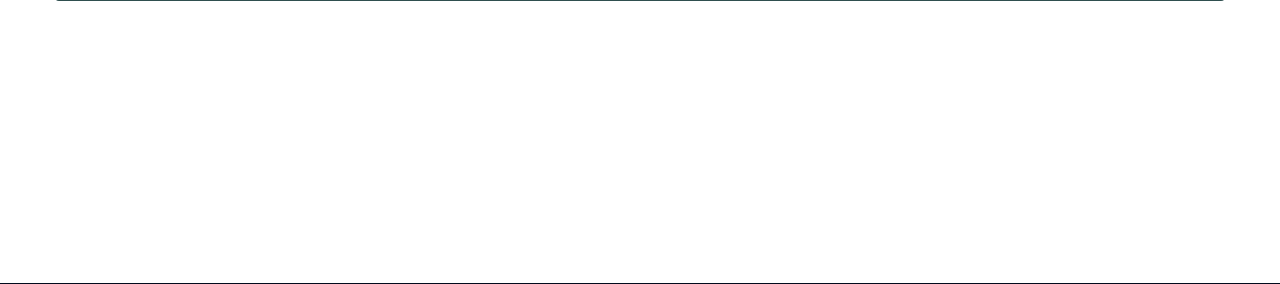
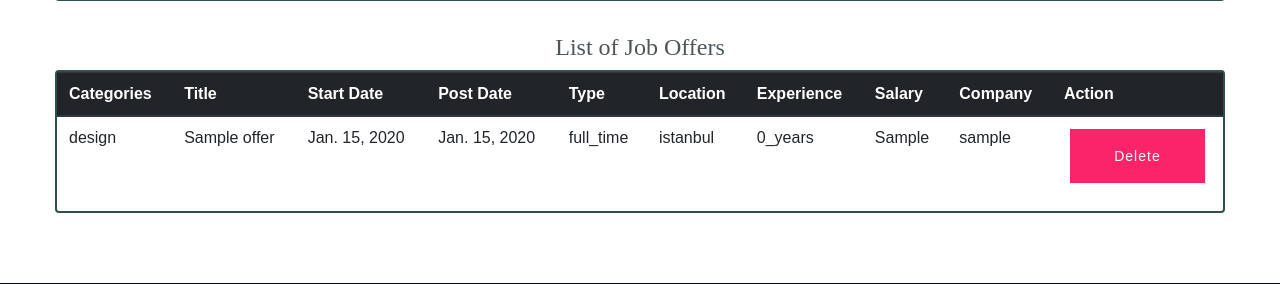
Before and after one commit to buseggencoglu/owl-s-agent, a Django app: page /dashboard/ in a window 1280 px wide. Shown: the part 218-502 px from the top of the page. Run offline with Django 3.2, Linux system fonts and the light colour scheme; a user stored in the database is signed in; tables that the repository leaves empty hold one stand-in row (values such as "Sample post"); some libraries are stand-ins or nearby versions; some web fonts are replaced.

Commit message:
Admin Dashboard updated
Delete job function added.

```diff
--- a/owl_agent/templates/website/base.html
+++ b/owl_agent/templates/website/base.html
@@ -97,21 +97,10 @@
                                     <ul id="navigation">
                                         <li><a href="{% url 'home' %}">Home</a></li>
 
-                                        {% if user.is_authenticated %}
-                                        {% if user_type == 'admin' %}
-
-
-                                        <li><a href="/dashboard">Dashboard</a></li>
-
-                                             {% endif %}
-                                        {% endif %}
-
-
-
                                          {% if user.is_authenticated  %}
                                             {% if user_type == 'admin' %}
+                                                <li><a href="/dashboard">Dashboard</a></li>
                                             <li><a href="/dashboardList">Listing</a></li>
-                                                <li><a href="/dashboardJobList">Job Listing</a></li>
                                                 {% elif user_type == 'company' %}
                                                 <li><a href="{% url 'post_job' %}">Post Job </a></li>
                                                  <li><a href="{% url 'about' %}">About</a></li>
--- a/owl_agent/templates/website/dashboard.html
+++ b/owl_agent/templates/website/dashboard.html
@@ -45,5 +45,80 @@
                 </div>
  </div>
                     </div>
+
+<div class="row">
+                        <div class="col-lg-12 text-center">
+                    <h4 class="mt-3" style="font-family:'Times New Roman'; color: #4e555b">List of Job Offers</h4>
+
+
+
+                <div class="cd-appr-table table rounded " style="border: 2px darkslategrey solid;">
+                   <table class="table">
+                       <thead class="thead-dark">
+
+                    <th>Categories</th>
+
+                    <th>Title</th>
+{#                    <th>Description</th>#}
+                    <th>Start Date</th>
+                    <th>Post Date</th>
+                    <th>Type</th>
+                    <th>Location</th>
+{#                    <th>Work Level</th>#}
+                    <th>Experience</th>
+                    <th>Salary</th>
+                    <th>Company</th>
+                    <th>Action</th>
+
+                {% for x in querySet %}
+
+                    <tr>
+                        <td>{{ x.categories }}</td>
+                        <td>{{ x.title }}</td>
+{#                        <td>{{ x.descriptions }}</td>#}
+                        <td>{{ x.start_date }}</td>
+                        <td>{{ x.post_date }}</td>
+                        <td>{{ x.type }}</td>
+                        <td>{{ x.location }}</td>
+{#                        <td>{{ x.work_level }}</td>#}
+                        <td>{{ x.experience }}</td>
+                        <td>{{ x.salary }}</td>
+                        <td>{{ x.company }}</td>
+                        <td class="text-center"><a href="/dashboard/delete/{{ x.id }}">
+                            <button type="button" class="btn btn-danger">Delete</button>
+                        </a>
+
+                    </tr>
+                {% endfor %}
+            </table>
+
+             <div>
+             <table>
+            <div id="more-div-1">
+                {% if querySet.has_previous %}
+                    <button id="more-button-1" class="btn btn-warning"><a class="infinite-more-link"
+                                                                          href="?page={{ querySet.previous_page_number }}"
+                                                                          style="color: white">Previous</a>
+                    </button>
+                {% endif %}
+
+                {% if querySet.has_next %}
+                    <button id="more-button" class="btn btn-warning "><a class="infinite-more-link "
+                                                                        href="?page={{ querySet.next_page_number }}"
+                                                                        style="color: white">Next</a>
+                    </button>
+                {% endif %}
+            </div>
+
+
+
+            </table>
+
+
+</div>
+                </div>
+                        </div>
+                    </div>
+
                 </div>
 {% endblock %}
--- a/owl_agent/website/urls.py
+++ b/owl_agent/website/urls.py
@@ -31,7 +31,6 @@
     path('job/post/', views.post_job, name='post_job'),
     path('job/post/sent', views.job_sent_view, name='job_sent'),
     path('dashboardList/', views.admin_dashboard_list, name='admin_dashboard_list'),
-    path('dashboardJobList/', views.admin_dashboard_job_list, name='admin_dashboard_job_list'),
     path('dashboardList/deleteCompany/<int:pk>', views.admin_delete_companies, name='admin_delete_companies'),
     path('dashboardList/deleteJobSeeker/<int:pk>', views.admin_delete_jobseeker, name='admin_delete_jobseeker'),
     path('job_seeker_profile/<int:pk>', views.job_seeker_profile, name='job_seeker_profile'),
--- a/owl_agent/website/views.py
+++ b/owl_agent/website/views.py
@@ -12,8 +12,6 @@
 from django.contrib import messages
 from django.core.paginator import Paginator, PageNotAnInteger, EmptyPage
 from .filters import Job_Offer_Filter
-
-
 
 from django.contrib.auth import (
     authenticate,
@@ -43,7 +41,7 @@
 def home_view(request):
     job_offer_list = Job_Offer.objects.all()
     job_offer_filter = Job_Offer_Filter(request.GET, queryset=job_offer_list)
-    return render(request, 'website/index.html',{'filter': job_offer_filter})
+    return render(request, 'website/index.html', {'filter': job_offer_filter})
 
 
 def about_view(request):
@@ -67,7 +65,7 @@
         location = request.POST['location']
 
         if location != "anywhere":
-            job_offers = Job_Offer.objects.all().filter(title__contains=title,location=location)
+            job_offers = Job_Offer.objects.all().filter(title__contains=title, location=location)
         else:
             job_offers = Job_Offer.objects.all().filter(title__contains=title)
         print(job_offers.count())
@@ -95,7 +93,8 @@
 def admin_dashboard(request):
     context = {}
     user = request.user
-
+    querySet = Job_Offer.objects.all().order_by()
+    context["querySet"] = create_paginator(request, querySet)
     context["companies"] = Company_Profile.objects.filter(user__is_active=False)
 
     return render(request, 'website/dashboard.html', context)
@@ -323,10 +322,8 @@
     return redirect(f'/job_seeker_profile/{request.user.id}')
 
 
-
-
 def job_seeker_profile(request, pk):
-    context = {'is_my_profile':pk==request.user.id}
+    context = {'is_my_profile': pk == request.user.id}
     data = Job_Seeker_Profile.objects.get(user_id=pk)
     context["data"] = data
 
@@ -336,7 +333,7 @@
     return render(request, 'website/job_seeker_profile.html', context)
 
 
-def edit_profile_job_seeker(request,pk):
+def edit_profile_job_seeker(request, pk):
     context = {}
     data = Job_Seeker_Profile.objects.get(user=pk)
     context["data"] = data
@@ -359,18 +356,25 @@
         return render(request, 'website/edit_profile_job_seeker.html', context)
 
 
+@staff_member_required
+def delete_job_offer(request, pk):
+    job_offers = Job_Offer.objects.get(id=pk)
+    job_offers.delete()
+
+    return HttpResponseRedirect('/dashboard')
+
+
 def company_profile(request, pk):
     profile = Company_Profile.objects.get(user_id=pk)
     job_posts = Job_Offer.objects.filter(company=profile)
     print("****", job_posts)
-    args = {'profile': profile, 'job_posts':job_posts}
+    args = {'profile': profile, 'job_posts': job_posts}
     return render(request, 'website/company_profile.html', args)
 
 
 def edit_profile_company(request, pk):
     template = 'website/edit_profile_company.html'
     company = Company_Profile.objects.filter(user=request.user)[0]
-
 
     if request.method == 'POST':
         image = request.FILES.get('image')
@@ -423,12 +427,6 @@
 
     return render(request, 'website/listing.html', {'querySet': querySet, 'listing_jobseeker': listing_jobseeker})
 
-def admin_dashboard_job_list(request):
-    querySet = Job_Offer.objects.all().order_by()
-    querySet = create_paginator(request, querySet)
-
-    return render(request, 'website/admin_job_listing.html', {'querySet': querySet, 'listing_job_offer': querySet})
-
 
 def admin_delete_companies(request, pk):
     company = Company_Profile.objects.get(id=pk)
```
Also changed, not shown: owl_agent/templates/website/admin_job_listing.html (+0 -69 lines).
